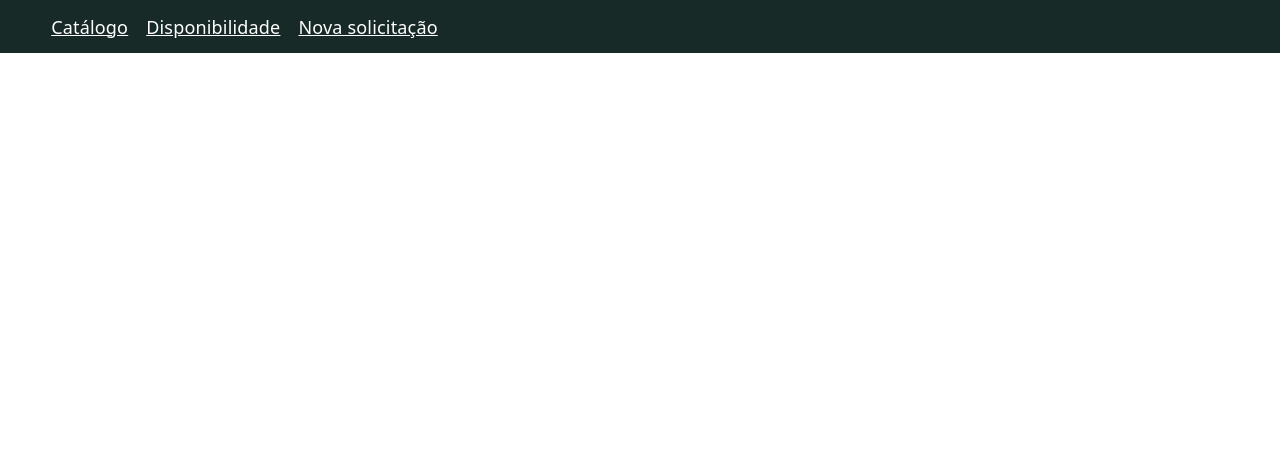
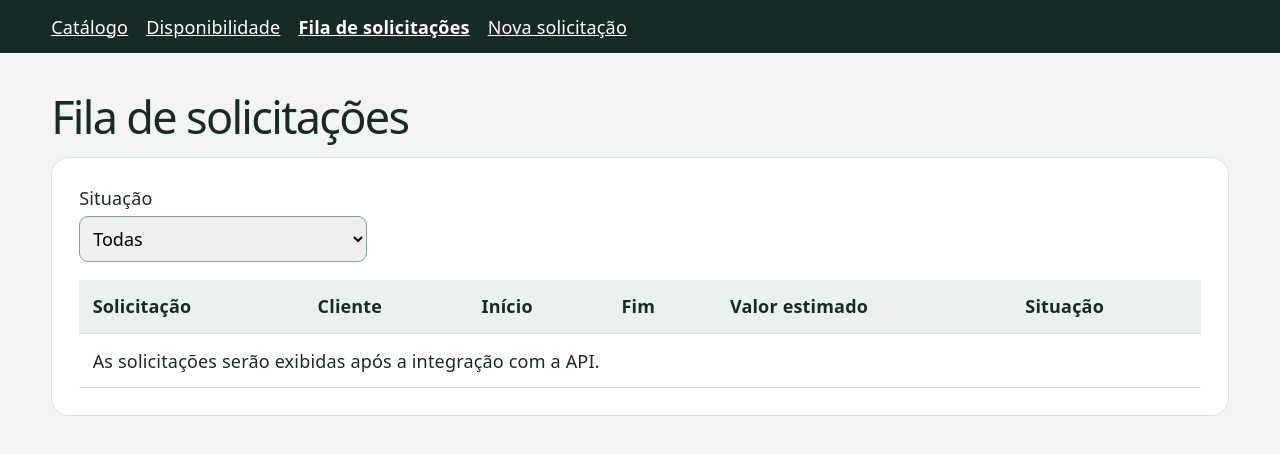
Before and after one commit to gustavotinelvf/Sistema-de-Gest-o-de-Loca-o-de-Equipamentos, a React (Vite) app in the folder frontend/: page /solicitacoes in a window 1280 px wide. Shown: the top 454 px of the page. Built offline with nearby package versions, Linux system fonts and the light colour scheme.

Commit message:
feat(locacao): adiciona tela da fila de solicitações

```diff
--- a/frontend/src/App.tsx
+++ b/frontend/src/App.tsx
@@ -1,6 +1,7 @@
 import { BrowserRouter, NavLink, Route, Routes } from 'react-router-dom'
 import { DisponibilidadePage } from './features/disponibilidade/DisponibilidadePage'
 import { ModelosEquipamentoPage } from './features/equipamento/pages/ModelosEquipamentoPage'
+import { FilaSolicitacoesPage } from './features/locacao/FilaSolicitacoesPage'
 import { NovaSolicitacaoPage } from './features/locacao/NovaSolicitacaoPage'
 
 export default function App() {
@@ -9,11 +10,13 @@ export default function App() {
       <nav className="navegacao-principal" aria-label="Módulos">
         <NavLink to="/" end>Catálogo</NavLink>
         <NavLink to="/disponibilidade">Disponibilidade</NavLink>
+        <NavLink to="/solicitacoes" end>Fila de solicitações</NavLink>
         <NavLink to="/solicitacoes/nova">Nova solicitação</NavLink>
       </nav>
       <Routes>
         <Route path="/" element={<ModelosEquipamentoPage />} />
         <Route path="/disponibilidade" element={<DisponibilidadePage />} />
+        <Route path="/solicitacoes" element={<FilaSolicitacoesPage solicitacoes={[]} />} />
         <Route path="/solicitacoes/nova" element={<NovaSolicitacaoPage modelos={[]} />} />
       </Routes>
     </BrowserRouter>
--- /dev/null
+++ b/frontend/src/features/locacao/FilaSolicitacoesPage.css
@@ -0,0 +1,31 @@
+.fila-solicitacoes {
+  padding: clamp(1rem, 3vw, 1.5rem);
+  border: 1px solid #d9e3e0;
+  border-radius: 1rem;
+  background: #fff;
+}
+
+.fila-solicitacoes label {
+  max-width: 16rem;
+  margin-bottom: 1rem;
+}
+
+.fila-solicitacoes__tabela {
+  overflow-x: auto;
+}
+
+.fila-solicitacoes table {
+  width: 100%;
+  border-collapse: collapse;
+}
+
+.fila-solicitacoes thead {
+  background: #eaf1ef;
+}
+
+.fila-solicitacoes th,
+.fila-solicitacoes td {
+  padding: 0.75rem;
+  border-bottom: 1px solid #d9e3e0;
+  text-align: left;
+}
--- /dev/null
+++ b/frontend/src/features/locacao/FilaSolicitacoesPage.tsx
@@ -0,0 +1,81 @@
+import { useState } from 'react'
+import './NovaSolicitacaoPage.css'
+import './FilaSolicitacoesPage.css'
+
+const rotulosStatus = {
+  PENDENTE: 'Pendente',
+  APROVADA: 'Aprovada',
+  REJEITADA: 'Rejeitada',
+  CANCELADA: 'Cancelada',
+}
+
+interface SolicitacaoResumo {
+  id: number
+  clienteId: number
+  dataInicioDesejada: string
+  dataFimDesejada: string
+  valorEstimado: number
+  status: keyof typeof rotulosStatus
+}
+
+const data = new Intl.DateTimeFormat('pt-BR', { timeZone: 'UTC' })
+const moeda = new Intl.NumberFormat('pt-BR', { style: 'currency', currency: 'BRL' })
+
+export function FilaSolicitacoesPage({ solicitacoes }: { solicitacoes: readonly SolicitacaoResumo[] }) {
+  const [status, setStatus] = useState('')
+  const visiveis = solicitacoes.filter((solicitacao) => !status || solicitacao.status === status)
+
+  return (
+    <main className="solicitacao">
+      <h1>Fila de solicitações</h1>
+      <section className="fila-solicitacoes" aria-label="Solicitações de locação">
+        <label>
+          Situação
+          <select value={status} onChange={(event) => setStatus(event.target.value)}>
+            <option value="">Todas</option>
+            {Object.entries(rotulosStatus).map(([valor, rotulo]) => (
+              <option key={valor} value={valor}>{rotulo}</option>
+            ))}
+          </select>
+        </label>
+        <div className="fila-solicitacoes__tabela">
+          <table aria-label="Solicitações por situação">
+            <thead>
+              <tr>
+                <th scope="col">Solicitação</th>
+                <th scope="col">Cliente</th>
+                <th scope="col">Início</th>
+                <th scope="col">Fim</th>
+                <th scope="col">Valor estimado</th>
+                <th scope="col">Situação</th>
+              </tr>
+            </thead>
+            <tbody>
+              {visiveis.map((solicitacao) => (
+                <tr key={solicitacao.id}>
+                  <th scope="row">#{solicitacao.id}</th>
+                  <td>#{solicitacao.clienteId}</td>
+                  <td>{data.format(new Date(solicitacao.dataInicioDesejada))}</td>
+                  <td>{data.format(new Date(solicitacao.dataFimDesejada))}</td>
+                  <td>{moeda.format(solicitacao.valorEstimado)}</td>
+                  <td>{rotulosStatus[solicitacao.status]}</td>
+                </tr>
+              ))}
+              {visiveis.length === 0 && (
+                <tr>
+                  <td colSpan={6}>
+                    <span role="status">
+                      {solicitacoes.length === 0
+                        ? 'As solicitações serão exibidas após a integração com a API.'
+                        : 'Nenhuma solicitação nesta situação.'}
+                    </span>
+                  </td>
+                </tr>
+              )}
+            </tbody>
+          </table>
+        </div>
+      </section>
+    </main>
+  )
+}
```
